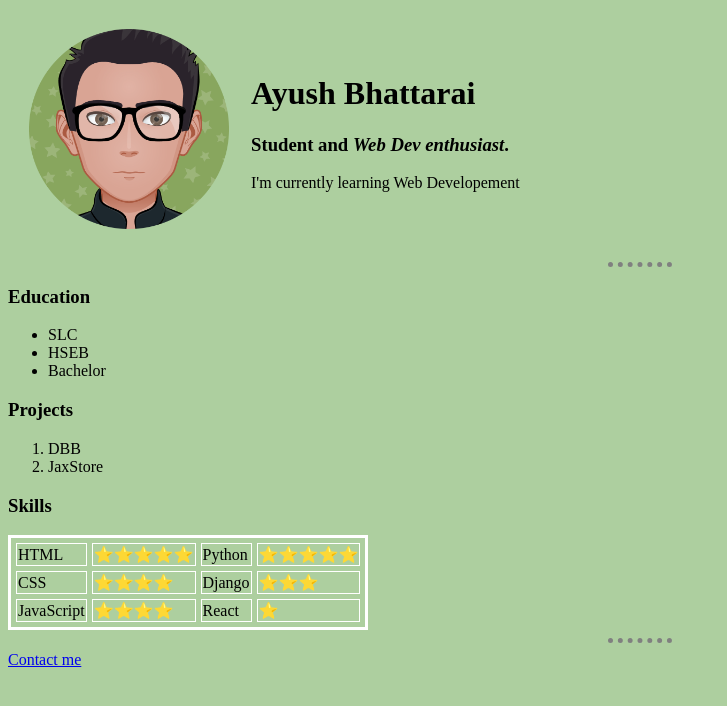
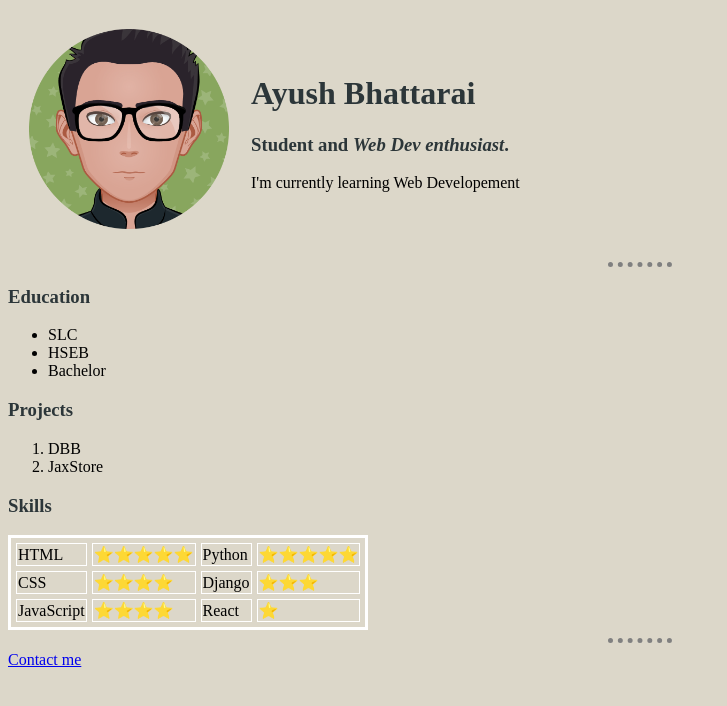
Before and after one commit to aaxyat/CV, a plain HTML site: page index.html in a window 1280 px wide. Shown: the whole page, without its empty margins (0-727 px from the left). Drawn offline with Linux system fonts and the light colour scheme.

Commit message:
modify colors

```diff
--- a/css/style.css
+++ b/css/style.css
@@ -1,11 +1,18 @@
 body {
-    background-color: #ADCF9F;
+    background-color: #DCD7C9;
 }
 
 hr {
-
+    width: 5%;
     border-style: dotted none none none;
     border-width: 5px;
     border-color: gray;
-    width: 5%;
 }
+
+h3{
+    color: #2C3639
+}
+
+h1{
+    color: #2C3639
+}
```
